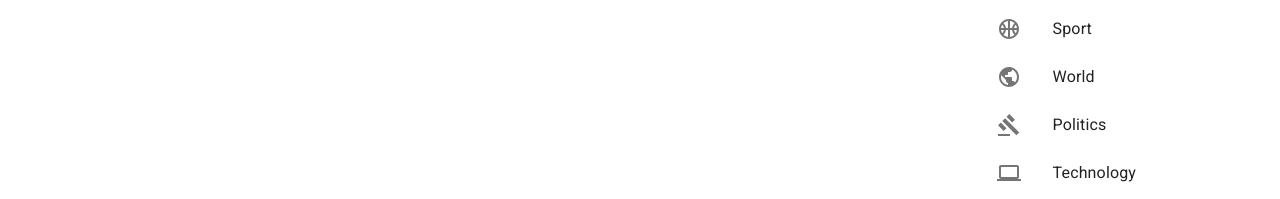
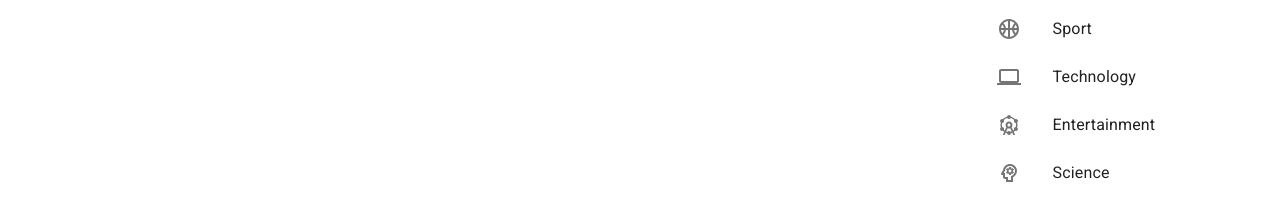
Before and after one commit to AlexForw/social-network-mui-react, a React (Create React App) app: page / in a window 1280 px wide. Shown: the part 379-578 px from the top of the page. Built offline with nearby package versions, Linux system fonts and the light colour scheme; no server answers.

Commit message:
fix: stop using world/politics parts of API

```diff
--- a/src/components/assets/Rightbar/Rightbar.jsx
+++ b/src/components/assets/Rightbar/Rightbar.jsx
@@ -10,8 +10,6 @@ import PhotoIcon from '@mui/icons-material/Photo';
 import OndemandVideoIcon from '@mui/icons-material/OndemandVideo';
 import PaidOutlinedIcon from '@mui/icons-material/PaidOutlined';
 import SportsBasketballOutlinedIcon from '@mui/icons-material/SportsBasketballOutlined';
-import PublicOutlinedIcon from '@mui/icons-material/PublicOutlined';
-import GavelOutlinedIcon from '@mui/icons-material/GavelOutlined';
 import ComputerOutlinedIcon from '@mui/icons-material/ComputerOutlined';
 import AttractionsOutlinedIcon from '@mui/icons-material/AttractionsOutlined';
 import PsychologyOutlinedIcon from '@mui/icons-material/PsychologyOutlined';
@@ -32,8 +30,6 @@ const Rightbar = ({setKindOfNews}) => {
                     <ListWrapper titleText='News' >
                         <ListSocial onClick={() => setKindOfNews('business')} sx={{ pl: 4, pt: 0, pb: 0 }} primary='Business' icon={<PaidOutlinedIcon />} />
                         <ListSocial onClick={() => setKindOfNews('sports')} sx={{ pl: 4, pt: 0, pb: 0 }} primary='Sport' icon={<SportsBasketballOutlinedIcon />} />
-                        <ListSocial onClick={() => setKindOfNews('world')} sx={{ pl: 4, pt: 0, pb: 0 }} primary='World' icon={<PublicOutlinedIcon />} />
-                        <ListSocial onClick={() => setKindOfNews('politics')} sx={{ pl: 4, pt: 0, pb: 0 }} primary='Politics' icon={<GavelOutlinedIcon />} />
                         <ListSocial onClick={() => setKindOfNews('technology')} sx={{ pl: 4, pt: 0, pb: 0 }} primary='Technology' icon={<ComputerOutlinedIcon />} />
                         <ListSocial onClick={() => setKindOfNews('entertainment')} sx={{ pl: 4, pt: 0, pb: 0 }} primary='Entertainment' icon={<AttractionsOutlinedIcon />} />
                         <ListSocial onClick={() => setKindOfNews('science')} sx={{ pl: 4, pt: 0, pb: 0 }} primary='Science' icon={<PsychologyOutlinedIcon />} />
```
